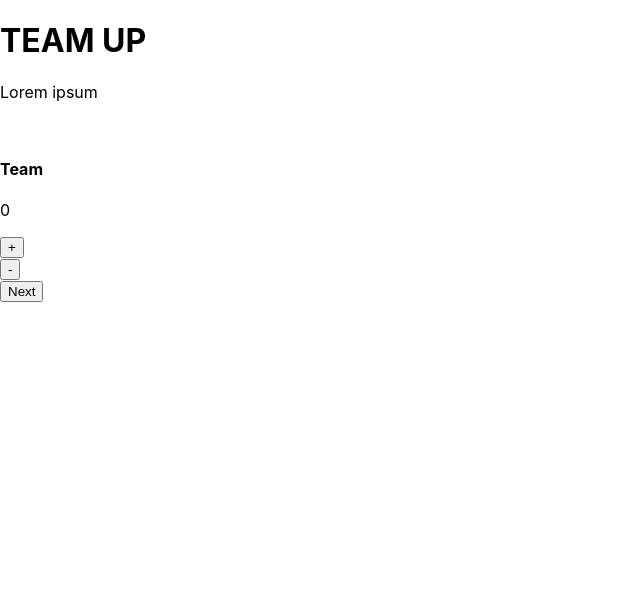
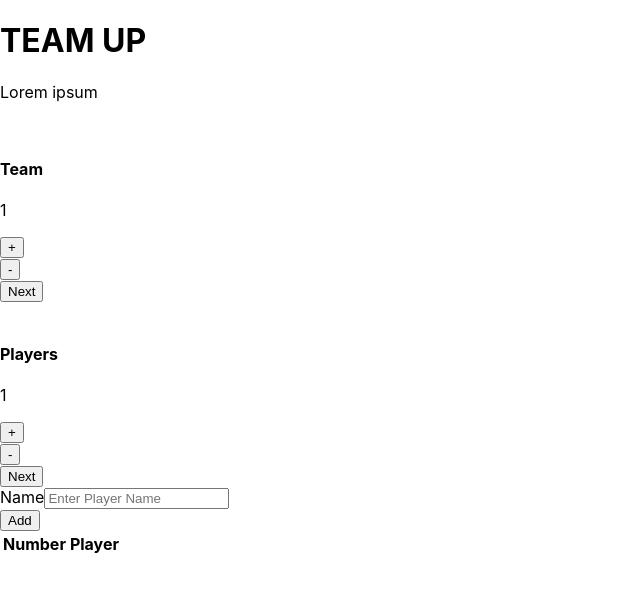
Before and after one commit to NicJr1110/team-up-fe, a React (Create React App) app: page / in a window 1280 px wide. Shown: the top 592 px of the page, without its empty margins (0-640 px from the left). Built offline with nearby package versions, Linux system fonts and the light colour scheme.

Commit message:
Add Input and Display Player components, linking to state

```diff
--- a/src/App.js
+++ b/src/App.js
@@ -1,12 +1,18 @@
 import React from 'react';
-import TeamCounter from "./Components/Counter/TeamCounter"
+import TeamCounter from "./Components/Counter/TeamCounter";
+import PlayerCounter from "./Components/Counter/PlayerCounter";
 import Landing from "./Components/Landing/Landing";
+import InputPlayer from "./Components/InputPlayer";
+import PlayerList from "./Components/PlayerList";
 
 function App() {
   return (
     <>
       <Landing />
-      <TeamCounter max={ 9 } min={ 0 }>Team</TeamCounter>
+      <TeamCounter max={ 9 } min={ 1 }>Team</TeamCounter>
+      <PlayerCounter max={ 20 } min={ 1 }>Players</PlayerCounter>
+      <InputPlayer></InputPlayer>
+      <PlayerList/>
     </>
   )
 }
--- a/src/Components/Counter/Counter.js
+++ b/src/Components/Counter/Counter.js
@@ -5,7 +5,7 @@ class Counter extends Component {
     constructor(props) {
         super(props);
         this.state={
-            value: 0,
+            value: 1,
         };
         this.handleAdd = this.handleAdd.bind(this);
         this.handleMinus = this.handleMinus.bind(this);
--- /dev/null
+++ b/src/Components/Counter/PlayerCounter.js
@@ -0,0 +1,11 @@
+import { connect } from 'react-redux';
+import Counter from "./Counter";
+import { handlePlayerCount } from "../../Data/Actions/actions";
+
+const mapDispatchToProps = dispatch => {
+    return {
+        handleSubmit: (value) => dispatch(handlePlayerCount(value))
+    };
+};
+
+export default connect(null, mapDispatchToProps)(Counter);
--- /dev/null
+++ b/src/Components/InputPlayer/InputPlayer.js
@@ -0,0 +1,52 @@
+import React, { Component } from 'react';
+import Button from '../Button/Button'
+
+class InputPlayer extends Component {
+    constructor(props) {
+        super(props);
+        this.state={
+            name: "",
+        };
+
+        this.handleChangeName = this.handleChangeName.bind(this);
+        this.handleSubmit = this.handleSubmit.bind(this)
+
+    }
+
+    handleChangeName(e) {
+        this.setState({
+            name: e.currentTarget.value,
+        });
+    }
+
+    handleSubmit(e){
+        e.preventDefault();
+
+        let { handleAddPlayer } = this.props;
+        let { name } = this.state;
+
+        handleAddPlayer(name);
+
+        this.setState({
+            name: "",
+        })
+
+    }
+
+    render() {
+        return (
+        <>
+            <label>Name</label>
+            <input
+                onChange={ this.handleChangeName }
+                type="text"
+                placeholder="Enter Player Name"
+                required >
+            </input>
+            <Button handleClick={ this.handleSubmit }>Add</Button>
+        </>
+        );
+    }
+}
+
+export default InputPlayer;
--- /dev/null
+++ b/src/Components/InputPlayer/index.js
@@ -0,0 +1,11 @@
+import { connect } from 'react-redux';
+import InputPlayer from "./InputPlayer";
+import { handleAddPlayer } from "../../Data/Actions/actions";
+
+const mapDispatchToProps = dispatch => {
+    return {
+        handleAddPlayer: (name) => dispatch(handleAddPlayer(name))
+    };
+};
+
+export default connect(null, mapDispatchToProps)(InputPlayer);
--- /dev/null
+++ b/src/Components/PlayerList/PlayerList.js
@@ -0,0 +1,22 @@
+import React from 'react';
+
+const PlayerList = ({ players }) => (
+   <table className ="table">
+         <thead>
+            <tr>
+               <th>Number</th>
+               <th>Player</th>
+            </tr>
+         </thead>
+         <tbody>
+            {players.map((player, i) => (
+                <tr key={ i }>
+                    <td> { i + 1} </td>
+                    <td> { player }</td>
+                </tr>
+            ))}
+         </tbody>
+   </table>
+);
+
+export default PlayerList;
--- /dev/null
+++ b/src/Components/PlayerList/index.js
@@ -0,0 +1,11 @@
+import { connect } from 'react-redux';
+import PlayerList from "./PlayerList";
+
+
+const mapStateToProps = ({ players }) => {
+    return {
+        players,
+    };
+};
+
+export default connect(mapStateToProps)(PlayerList);
--- a/src/data/Actions/actions.js
+++ b/src/data/Actions/actions.js
@@ -6,3 +6,17 @@ export const handleTeamCount = (value) => {
         value: +value
     }
 }
+
+export const handlePlayerCount = (value) => {
+    return {
+        type: "savePlayerCount",
+        value: +value
+    }
+}
+
+export const handleAddPlayer = (name) => {
+    return {
+        type:"addPlayer",
+        name: name
+    }
+}
--- a/src/data/reducer.js
+++ b/src/data/reducer.js
@@ -1,9 +1,14 @@
+
 
 const saveTeamTotal = (state, { value }) => ({ ...state, totalTeams: value })
+const savePlayerTotal = (state, { value }) => ({ ...state, totalPlayers: value })
+const addPlayer = (state, { name }) => ({...state, players: [...state.players, name]})
 
 const reducer = (state, action) => {
     switch (action.type) {
         case "saveTeamCount": return saveTeamTotal(state, action);
+        case "savePlayerCount": return savePlayerTotal(state, action);
+        case "addPlayer": return addPlayer(state,action);
         default: return state;
     }
 }
```
